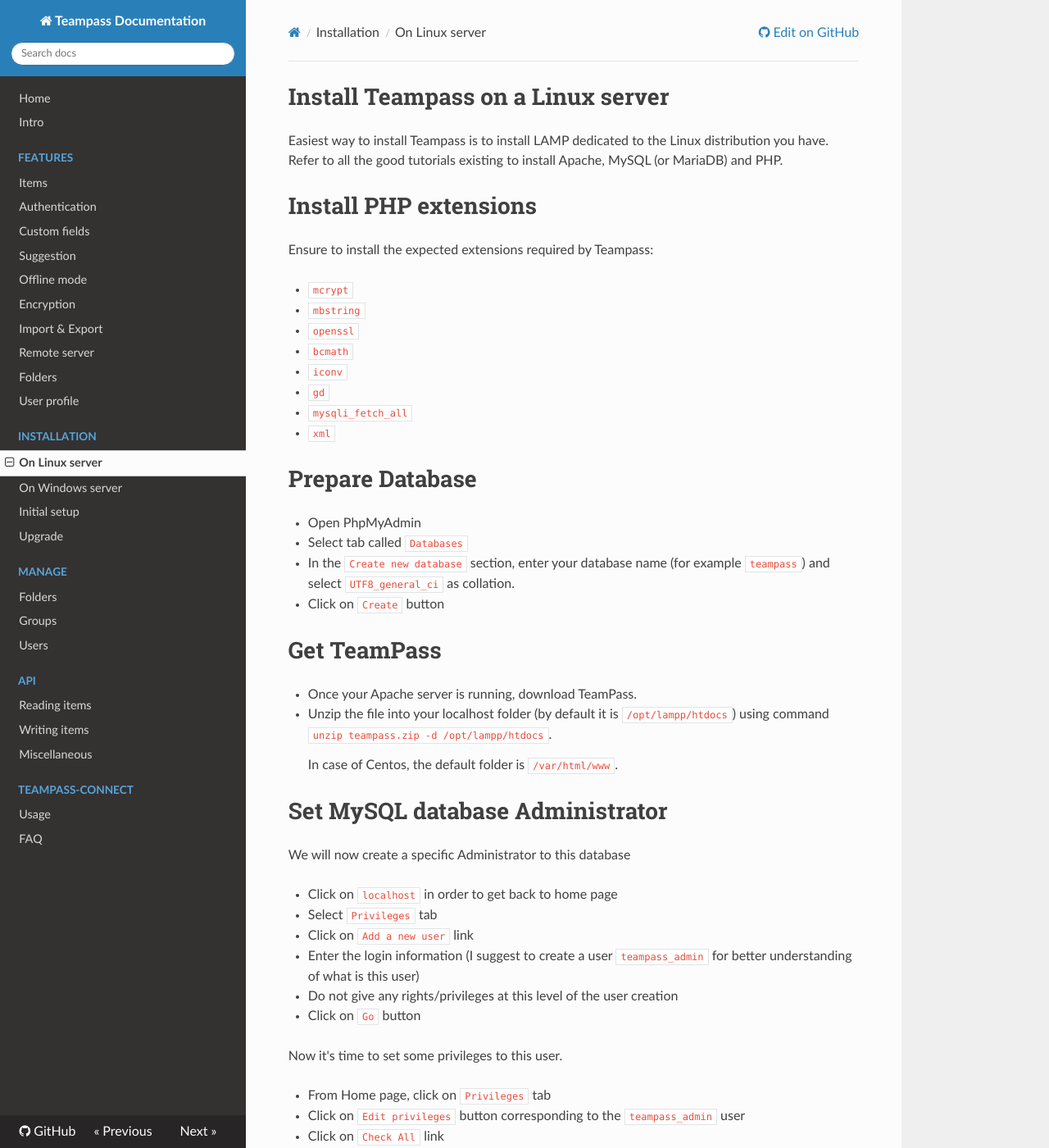
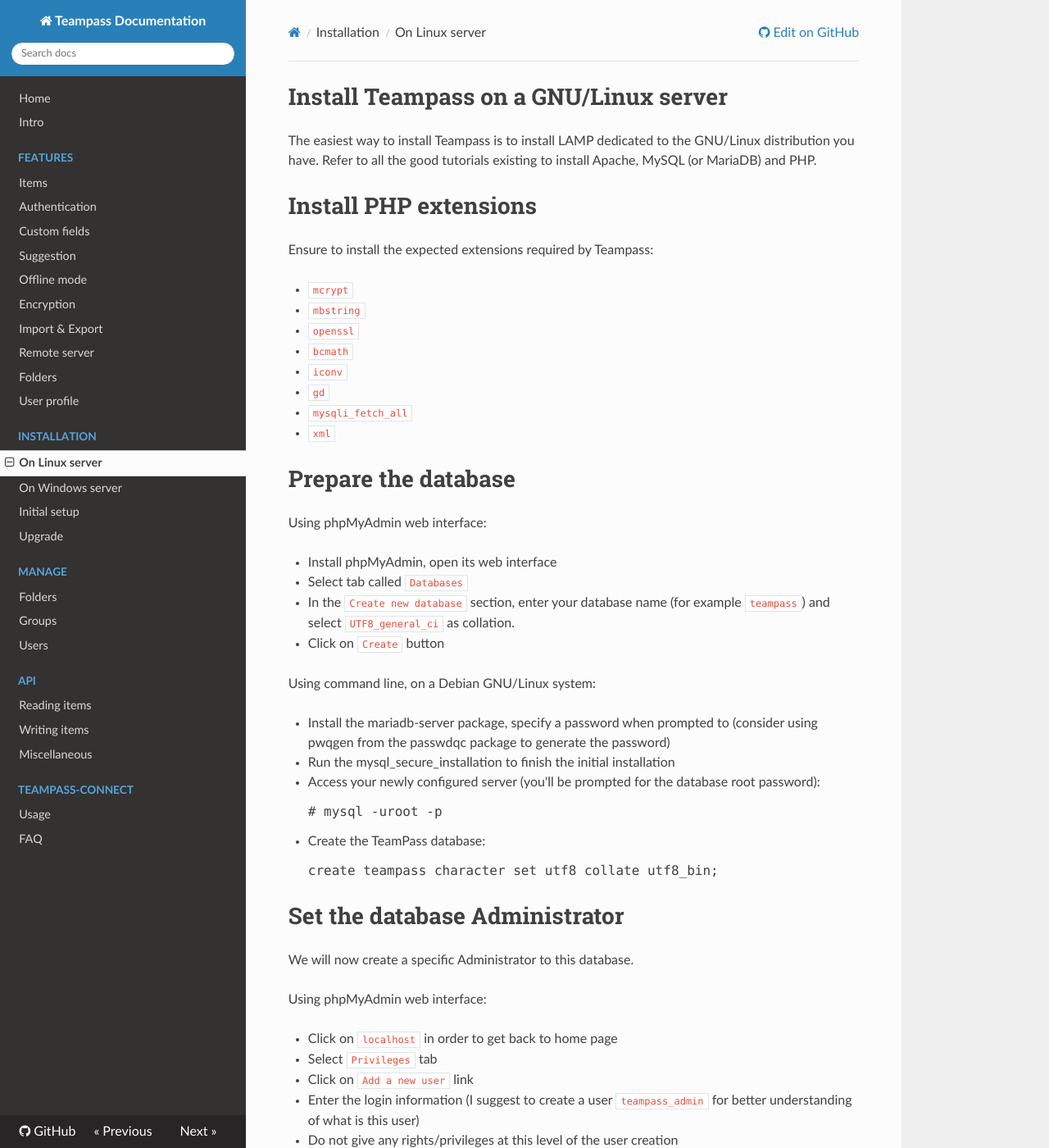
Before and after one commit to nilsteampassnet/teampass_doc, an MkDocs documentation site: the page built from docs/install/install-linux.md, in a window 1280 px wide and 1400 px high. Shown: the whole window at 82% size. Built offline with MkDocs 1.6.1, drawn with Linux system fonts in a browser that asks for light colours; nearby versions of some CDN libraries; old or Windows-style settings are respelled for this version of MkDocs; some of the changed text lies outside the part shown.

Commit message:
Update install-linux.md
- Added links to SSL instructions
- Fixed some formatting/wording
- Added Debian-specific instructions
- Added command-line database setup instructions
- Added link to TeamPass .zip file location

Coming up: exact package list of PHP extensions for Debian, confirmed file permissions (to replace 0777)

````diff
--- a/docs/install/install-linux.md
+++ b/docs/install/install-linux.md
@@ -1,6 +1,6 @@
-#  Install Teampass on a Linux server
+#  Install Teampass on a GNU/Linux server
 
-Easiest way to install Teampass is to install LAMP dedicated to the Linux distribution you have. Refer to all the good tutorials existing to install Apache, MySQL (or MariaDB) and PHP.
+The easiest way to install Teampass is to install LAMP dedicated to the GNU/Linux distribution you have. Refer to all the good tutorials existing to install Apache, MySQL (or MariaDB) and PHP.
 
 # Install PHP extensions
 
@@ -15,24 +15,27 @@ Ensure to install the expected extensions required by Teampass:
 * `mysqli_fetch_all`
 * `xml`
 
-# Prepare Database
+# Prepare the database
 
-* Open PhpMyAdmin
+Using phpMyAdmin web interface:
+
+* Install phpMyAdmin, open its web interface
 * Select tab called `Databases`
 * In the `Create new database` section, enter your database name (for example `teampass`) and select `UTF8_general_ci` as collation.
 * Click on `Create` button
 
-# Get TeamPass
+Using command line, on a Debian GNU/Linux system:
 
-* Once your Apache server is running, download TeamPass.
-* Unzip the file into your localhost folder (by default it is `/opt/lampp/htdocs`) using command `unzip teampass.zip -d /opt/lampp/htdocs`.
+* Install the mariadb-server package, specify a password when prompted to (consider using pwqgen from the passwdqc package to generate the password)
+* Run the mysql_secure_installation to finish the initial installation
+* Access your newly configured server (you'll be prompted for the database root password): <br/><pre># mysql -uroot -p</pre>
+* Create the TeamPass database: <br/><pre>create teampass character set utf8 collate utf8_bin;</pre>
 
-	In case of Centos, the default folder is `/var/html/www`.
+# Set the database Administrator
 
+We will now create a specific Administrator to this database.
 
-# Set MySQL database Administrator
-
-We will now create a specific Administrator to this database
+Using phpMyAdmin web interface:
 
 * Click on `localhost` in order to get back to home page
 * Select `Privileges` tab
@@ -48,11 +51,31 @@ Now it's time to set some privileges to this user.
 * Click on `Check All` link
 * Validate by clicking on button `Go`
 
-# Set CHMOD on folders
+*Using command line, on a Debian GNU/Linux system:*
+
+* Access your newly configured server: <br/><pre># mysql -uroot -p</pre>
+* Create the teampass_admin user, assigning it full rights to the TeamPass table: <br/><pre>grant all privileges on teampass.* to teampass_admin@localhost identified by 'the6mosaic=june';</pre>
+
+# Setup SSL
+
+* If your use of TeamPass will be limited to your LAN, on Debian systems, see https://wiki.debian.org/Self-Signed_Certificate
+* If your TeamPass install will be on a public Internet system, consider using an SSL certificate from https://letsencrypt.org/ or from a commercial provider
+
+# Get TeamPass
+
+* Once your Apache server is running, download TeamPass from https://github.com/nilsteampassnet/TeamPass/releases (under Downloads, .zip file).
+* Unzip the file into your localhost folder (by default it is `/opt/lampp/htdocs`) using command `unzip teampass.zip -d /opt/lampp/htdocs`.
+
+Note:
+
+* On CentOS systems, the default folder is `/var/html/www`
+* On Debian systems, the default folder is 'var/www/html'
+
+# Set folders permissions
 
 * Open your terminal
-* Point to htdocs folder `cd /opt/lampp/htdcos)`
-* Enter commands
+* Point to htdocs folder `cd /opt/lampp/htdocs)` - see the note above about distribution-specific folders
+* Enter the following commands
 ```
 chmod -R 0777 teampass/includes/config
 chmod -R 0777 teampass/includes/avatars
@@ -65,8 +88,8 @@ chmod -R 0777 teampass/install
 chmod -R 0777 teampass/upload
 ```
 
-# Install TeamPass
+# Finish the TeamPass installation
 
-Using your Browser, go to `http://localhost/teampass` or your specific domain, and follow the several steps
+Using your Browser, go to `https://localhost/teampass` or your specific domain, and follow the proposed steps
 
-Once installation is finished, you can use TeamPass on your Linux server.
+Once installation is finished, you can use TeamPass on your GNU/Linux server.
````
